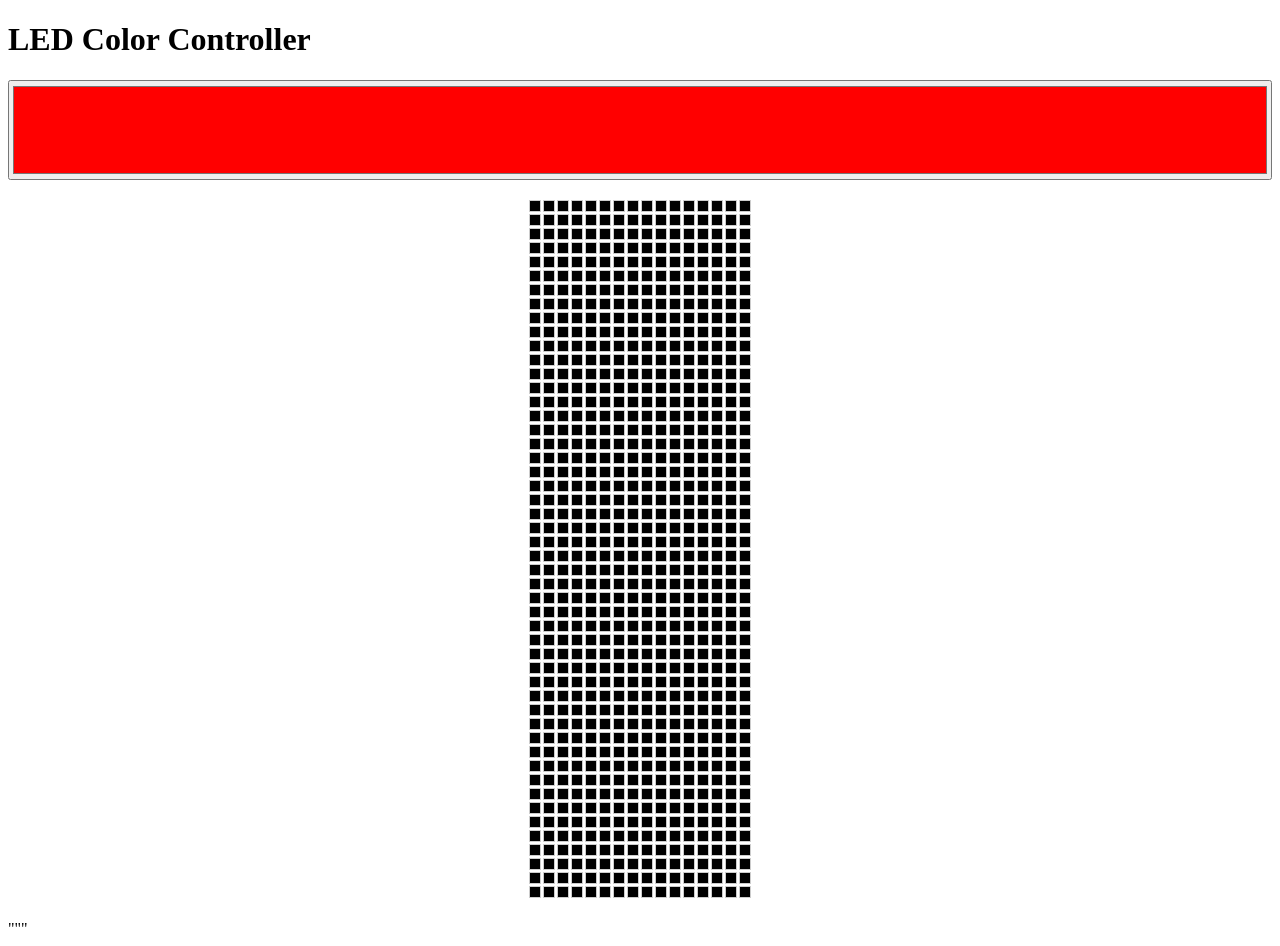
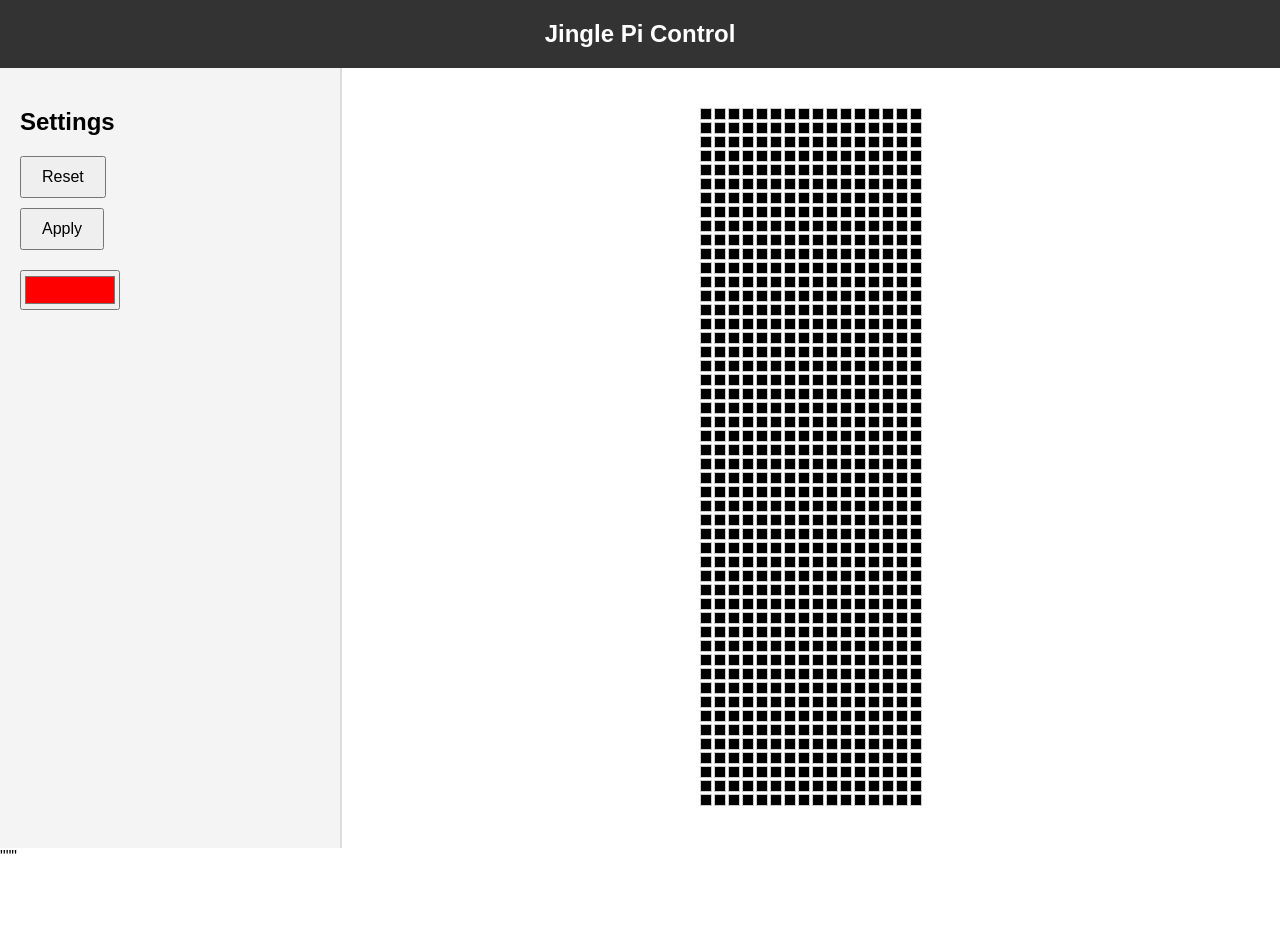
Before and after one commit to yobyeh/Jinglepi, a plain HTML site: page index.html in a window 1280 px wide. After the commit the page ends 866 px from the top, so only its background shows below. Drawn offline with Linux system fonts and the light colour scheme.

Commit message:
basic layout

```diff
--- a/index.html
+++ b/index.html
@@ -1,8 +1,72 @@
 <!DOCTYPE html>
 <html>
     <head>
-        <title>LED Color Control</title>
+        <title>Jingle Pi Control</title>
         <style>
+             /* Layout for the entire page */
+            body {
+            display: flex;
+            flex-direction: column; /* Stack header and main sections vertically */
+            margin: 0;
+            padding: 0;
+            font-family: Arial, sans-serif;
+            height: 100vh; /* Full viewport height */
+            }
+
+             /* Header section */
+            .header {
+            width: 100%; /* Ensure the header spans the full width */
+            background-color: #333;
+            color: #fff;
+            text-align: center;
+            padding: 20px;
+            font-size: 24px;
+            font-weight: bold;
+            box-sizing: border-box;
+            }
+
+            .main {
+            display: flex;
+            flex: 1; /* Take up remaining space below the header */
+            flex-direction: row; /* Arrange columns side by side */
+            }
+
+            /* Left section: Buttons and settings */
+            .left-panel {
+            flex: 1; /* Takes available space on the left */
+            padding: 20px;
+            background-color: #f4f4f4;
+            border-right: 2px solid #ddd;
+            }
+
+            .left-panel h1 {
+            margin-bottom: 20px;
+            }
+
+            .left-panel button {
+            display: block;
+            margin-bottom: 10px;
+            padding: 10px 20px;
+            font-size: 16px;
+            cursor: pointer;
+            }
+
+            .left-panel input[type="color"] {
+            margin-top: 20px;
+            display: block;
+            width: 100px;
+            height: 40px;
+            cursor: pointer;
+            }
+
+            /* Right section: Grid */
+            .right-panel {
+            flex: 3; /* Takes available space on the right */
+            padding: 20px;
+            display: flex;
+            justify-content: flex-end; /* Align grid to the right */
+            }
+
             /* Style for the grid container */
             .grid {
                 display: grid;
@@ -13,6 +77,7 @@
                 margin: 20px auto;
                 justify-content: center;
             }
+
             /* Style for each square */
             .square {
                 width: 10px;
@@ -24,9 +89,29 @@
         </style>
     </head>
     <body>
-        <h1>LED Color Controller</h1>
-        <input type="color" id="colorPicker" value="#ff0000" style="width:100%; height:100px;"/>
-        <div class="grid" id="grid"></div> <!-- Grid container -->
+
+        <!-- Header section -->
+        <div class="header">
+            Jingle Pi Control
+        </div>
+
+        <!-- Main content -->
+        <div class="main">
+            <!-- Left panel for buttons and settings -->
+            <div class="left-panel">
+                <h2>Settings</h2>
+                <button id="resetButton">Reset</button>
+                <button id="applyButton">Apply</button>
+                <input type="color" id="colorPicker" value="#ff0000" />
+            </div>
+
+            <!-- Right panel for the grid -->
+            <div class="right-panel">
+                <div class="grid" id="grid"></div>
+            </div>
+        </div>
+
+
         <script>
             const ws = new WebSocket("ws://192.168.1.17:8000/ws");
 
```
